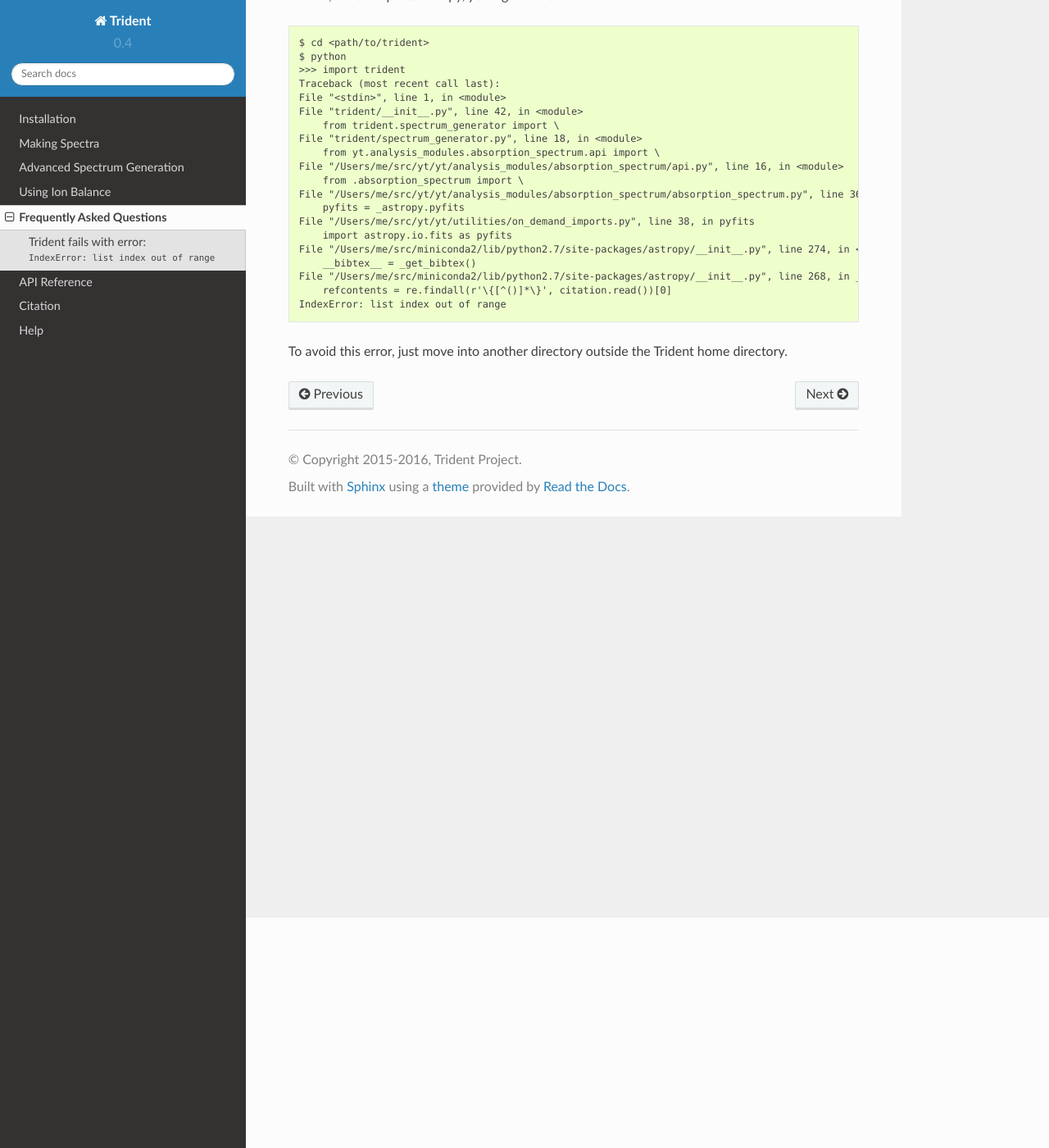
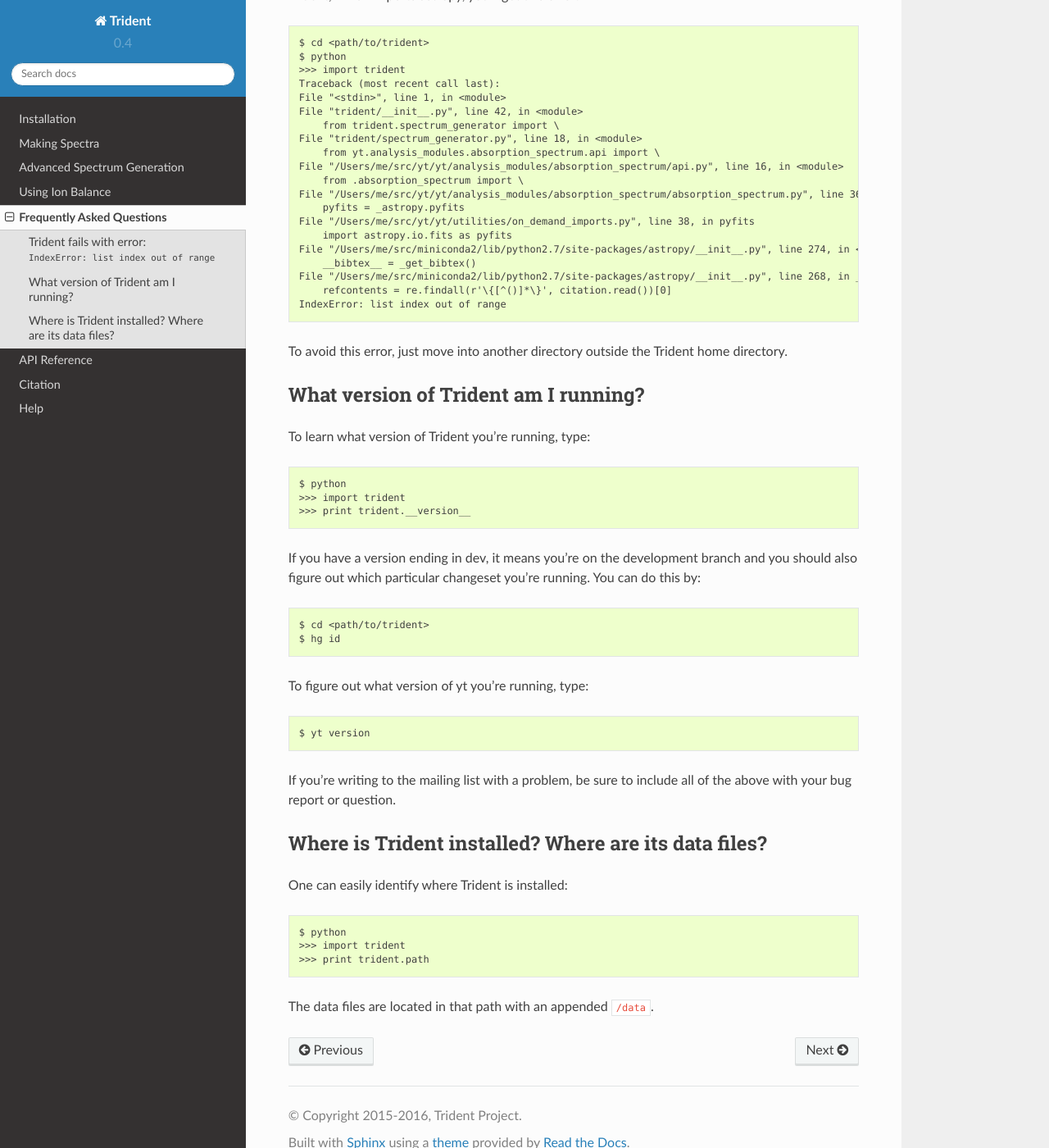
Before and after one commit to trident-project/trident, a Sphinx documentation site: the page built from doc/source/faq.rst, in a window 1280 px wide and 1400 px high, scrolled down 281 px. Shown: the whole window at 82% size. Built offline with Sphinx 7.4.7 and the Read the Docs theme 2.0.0, drawn with Linux system fonts in a browser that asks for light colours; formulas are drawn with MathJax 3.

Commit message:
Adding information on figuring out the version and location of the code.

```diff
--- a/doc/source/faq.rst
+++ b/doc/source/faq.rst
@@ -34,3 +34,39 @@ and import Trident, which imports astropy, you'll get this error::
 
 To avoid this error, just move into another directory outside the Trident home
 directory.
+
+.. _what-version-am-i-running:
+
+What version of Trident am I running?
+-------------------------------------
+
+To learn what version of Trident you're running, type::
+
+    $ python
+    >>> import trident
+    >>> print trident.__version__
+
+If you have a version ending in dev, it means you're on the development branch
+and you should also figure out which particular changeset you're running.  You
+can do this by::
+
+    $ cd <path/to/trident>
+    $ hg id
+
+To figure out what version of yt you're running, type::
+
+    $ yt version
+
+If you're writing to the mailing list with a problem, be sure to include all
+of the above with your bug report or question.
+
+Where is Trident installed?  Where are its data files?
+------------------------------------------------------
+
+One can easily identify where Trident is installed::
+
+    $ python
+    >>> import trident
+    >>> print trident.path
+
+The data files are located in that path with an appended ``/data``.
```
Also changed, not shown: doc/source/help.rst (+6 -4 lines).
